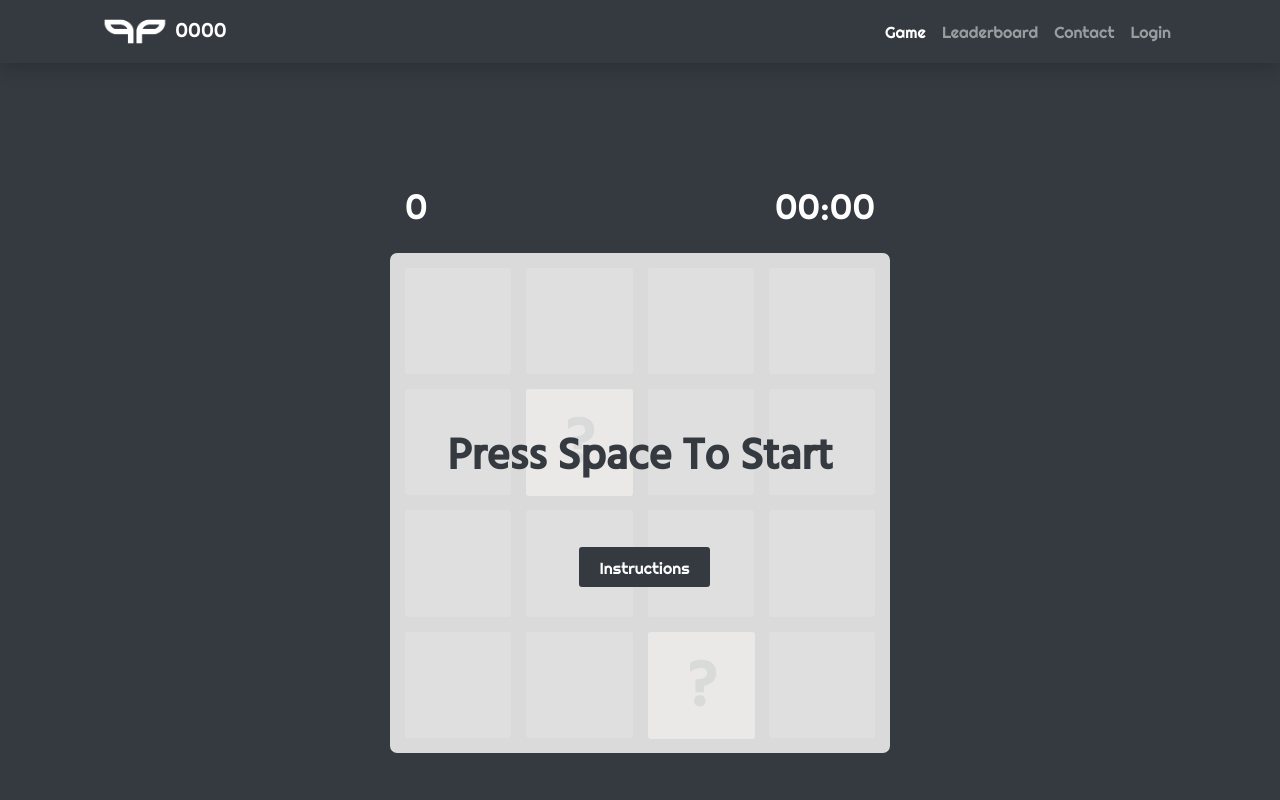
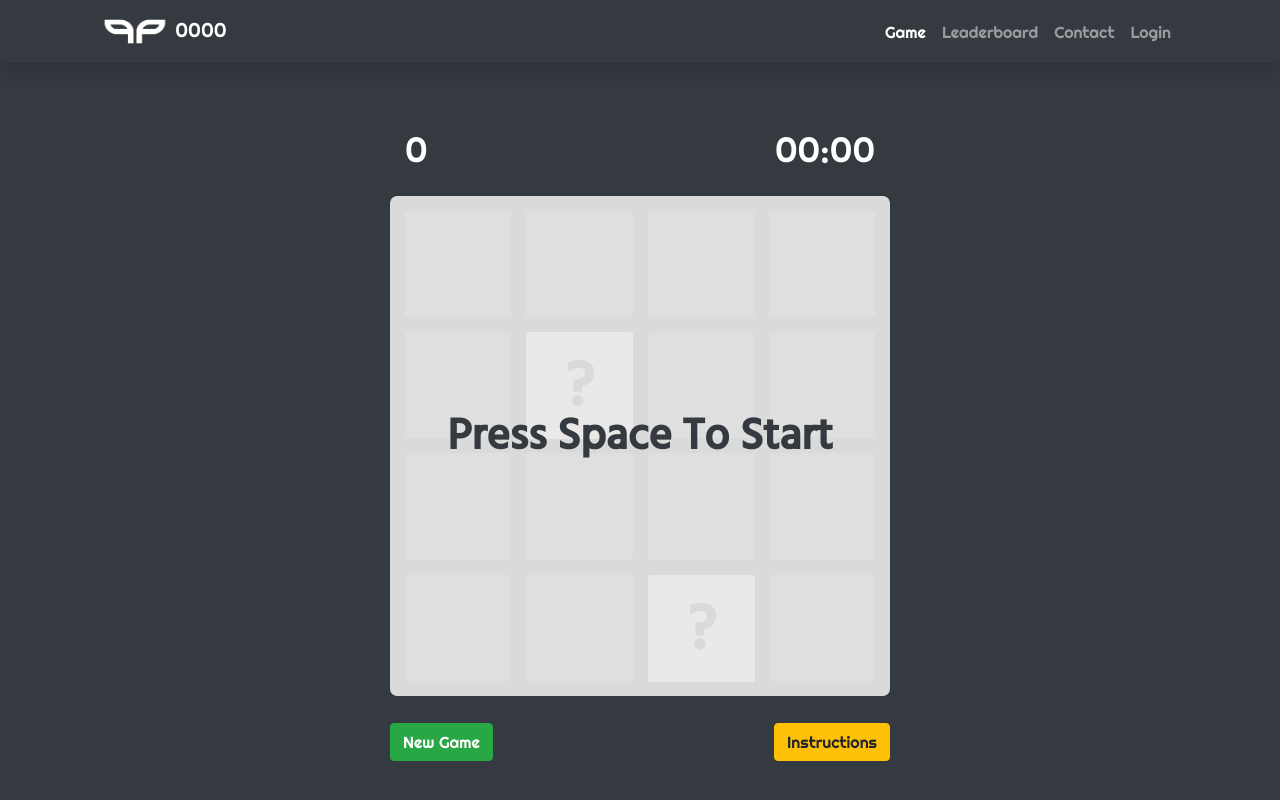
Before and after one commit to pauldstar/RevisionJunkies, a CodeIgniter app: page /database/ in a window 1280 px wide. Run offline with CodeIgniter, Linux system fonts and the light colour scheme; data that the repository does not hold is empty.

Commit message:
mod: fully dynamic config site_url mod: use base_url to load all assets add: new game and instructions buttons

```diff
--- a/application/config/config.php
+++ b/application/config/config.php
@@ -23,7 +23,7 @@ defined('BASEPATH') OR exit('No direct script access allowed');
 | a PHP script and you can easily do that on your own.
 |
 */
-$config['base_url'] = "http://{$_SERVER['SERVER_NAME']}/";
+$config['base_url'] = "{$_SERVER['REQUEST_SCHEME']}://{$_SERVER['SERVER_NAME']}/";
 
 /*
 |--------------------------------------------------------------------------
--- a/application/controllers/Pages.php
+++ b/application/controllers/Pages.php
@@ -4,8 +4,6 @@ class Pages extends QP_Controller
 {
 	public function game()
 	{
-		$this->load->helper('url');
-
 	  $data['title'] = 'game';
 
     $data['styles'] = self::load_asset('game', 'css');
--- a/application/core/QP_Controller.php
+++ b/application/core/QP_Controller.php
@@ -4,7 +4,9 @@ class QP_Controller extends Ci_Controller
 {
 	protected function load_asset($name, $ext)
   {
-		$path = "./assets/{$ext}/{$name}.{$ext}";
+		$this->load->helper('url');
+
+		$path = base_url("assets/{$ext}/{$name}.{$ext}");
 
 		switch ($ext)
 		{
--- a/application/views/game.php
+++ b/application/views/game.php
@@ -1,17 +1,14 @@
 <div class="section bg-dark fixed-top w-100 h-100" id="game-section">
 
-    <div class="text-white ml-auto mr-auto right-font" id="game-stats">
+  <div class="text-white ml-auto mr-auto right-font" id="game-header">
     <span id="game-score">0</span>
     <span class="float-right" id="game-timer">00:00</span>
   </div>
 
   <div class="ml-auto mr-auto" id="game-container">
-      <div class="hind-font" id="game-message">
-        <p id="game-desktop-msg">Press Space To Start</p>
-        <p id="game-mobile-msg">Tap To Start</p>
-        <div class="lower">
-          <a id="btn-instructions" href="#" data-toggle="modal" data-target="#modal-instructions">Instructions</a>
-        </div>
+    <div class="hind-font d-flex justify-content-center" id="game-message">
+      <p class="align-self-center" id="game-desktop-msg">Press Space To Start</p>
+      <p class="align-self-center" id="game-mobile-msg">Tap To Start</p>
     </div>
 
     <div id="grid-container">
@@ -42,8 +39,13 @@
     </div>
 
     <div id="tile-container"></div>
+  </div>
 
+  <div class="text-white ml-auto mr-auto right-font w-500" id="game-footer">
+    <button class="btn btn-success btn-new-game">New Game</button>
+    <button class="btn btn-warning float-right" data-toggle="modal" data-target="#modal-instructions">Instructions</button>
   </div>
+
 </div>
 
 <div class="modal fade modal-qtn" id="modal-qtn-boolean" tabindex="-1" role="dialog" aria-labelledby="true-false-modal" data-backdrop="static" aria-hidden="true">
@@ -159,7 +161,9 @@
         </button>
       </div>
       <div class="modal-body">
-        Your ranking:<br>
+        Congratulations. You have achieved a rare feat!<br /><br />
+        You are truly awesome!
+        <!-- Your ranking:<br>
         <br>
         First Place<br>
         <br>
@@ -169,7 +173,7 @@
         One Below<br>
         Two Below<br>
         <br>
-        Last Place
+        Last Place -->
       </div>
       <div class="modal-footer">
         <button type="button" class="btn btn-secondary" data-dismiss="modal">Close</button>
--- a/application/views/header.php
+++ b/application/views/header.php
@@ -2,7 +2,7 @@
   <div class="container">
   <nav class="navbar navbar-expand-lg navbar-dark right-font">
     <a class="navbar-brand" href="#">
-      <img src="./assets/images/logo-white-min.png" height="37px" alt="quepenny" />
+      <img src="<?= base_url('assets/images/logo-white-min.png') ?>" height="37px" alt="quepenny" />
       <span id="nav-hi-score">0000</span>
     </a>
     <button class="navbar-toggler" type="button" data-toggle="collapse" data-target="#navbarSupportedContent" aria-controls="navbarSupportedContent" aria-expanded="false" aria-label="Toggle navigation">
--- a/application/views/html.php
+++ b/application/views/html.php
@@ -7,7 +7,7 @@
     <title>quepenny ~ <?= $title ?></title>
     <link rel="stylesheet" href="https://stackpath.bootstrapcdn.com/bootstrap/4.3.1/css/bootstrap.min.css" integrity="sha384-ggOyR0iXCbMQv3Xipma34MD+dH/1fQ784/j6cY/iJTQUOhcWr7x9JvoRxT2MZw1T" crossorigin="anonymous">
     <link href="https://fonts.googleapis.com/css?family=Hind:500|Righteous&display=swap" rel="stylesheet">
-    <link href="./assets/css/qp.css" rel="stylesheet" type="text/css">
+    <link href="<?= base_url('assets/css/qp.css') ?>" rel="stylesheet" type="text/css">
 
     <?= $styles ?>
 
@@ -19,7 +19,7 @@
     <?= $footer ?>
 
     <script src="https://code.jquery.com/jquery-3.4.1.min.js" integrity="sha256-CSXorXvZcTkaix6Yvo6HppcZGetbYMGWSFlBw8HfCJo=" crossorigin="anonymous"></script>
-    <script>window.jQuery || document.write('<script src="assets/js/jquery-3.4.1.min.js">\x3C/script>')</script>
+    <script>window.jQuery || document.write('<script src="<?= base_url('assets//js/jquery-3.4.1.min.js') ?>">\x3C/script>')</script>
 
     <script src="https://cdnjs.cloudflare.com/ajax/libs/popper.js/1.14.7/umd/popper.min.js" integrity="sha384-UO2eT0CpHqdSJQ6hJty5KVphtPhzWj9WO1clHTMGa3JDZwrnQq4sF86dIHNDz0W1" crossorigin="anonymous"></script>
 
@@ -27,8 +27,8 @@
     <script>
       if (!window.jQuery.fn.modal)
       {
-        document.write('<script src="assets/js/bootstrap.min.js">\x3C/script>');
-        $('head').append('<link rel="stylesheet" href="assets/css/bootstrap.min.css">');
+        document.write('<script src="<?= base_url('assets/js/bootstrap.min.js') ?>">\x3C/script>');
+        $('head').append('<link rel="stylesheet" href="<?= base_url('assets/css/bootstrap.min.css') ?>">');
       }
     </script>
 
--- a/assets/css/game.css
+++ b/assets/css/game.css
@@ -29,15 +29,19 @@
   background-color: #dc3545!important;
 }
 
-#game-stats {
-  font-family: 'Righteous', cursive;
+#game-header {
   font-size: 2.2rem;
   width: 500px;
   padding: 0 15px 0 15px;
 }
 
+#game-footer {
+  width: 500px;
+  padding-top: 7px;
+}
+
 #game-section {
-  padding-top: 180px;
+  padding-top: 123px;
   touch-action: none;
 }
 
@@ -54,31 +58,11 @@
 }
 
 #game-container #game-message p {
-  font-family: 'Hind', sans-serif;
   font-size: 44px;
   font-weight: bold;
   height: 60px;
   line-height: 60px;
-  margin-top: 175px;
   color: #343A40;
-}
-
-.lower {
-  display: block;
-  margin-top: 59px;
-}
-
-#game-container #game-message a {
-  display: inline-block;
-  background: #343A40;
-  border-radius: 3px;
-  padding: 0 20px;
-  text-decoration: none;
-  color: #fff;
-  height: 40px;
-  line-height: 42px;
-  margin-left: 9px;
-  font-family: 'Righteous', cursive;
 }
 
 #game-mobile-msg {
@@ -147,6 +131,7 @@
 
 #game-container {
   margin-top: 20px;
+  margin-bottom: 20px;
   position: relative;
   padding: 15px;
   cursor: default;
@@ -444,13 +429,12 @@
     height: 280px;
   }
   #game-section {
-    padding-top: 135px;
+    padding-top: 98px;
   }
   #game-container #game-message p {
     font-size: 30px;
     height: 30px;
     line-height: 30px;
-    margin-top: 90px;
   }
   #game-mobile-msg {
     display: block;
@@ -458,9 +442,12 @@
   #game-desktop-msg {
     display: none;
   }
-  #game-stats {
+  #game-header {
     width: 280px;
     font-size: 1.8rem;
+  }
+  #game-footer {
+    width: 280px;
   }
   #grid-container {
     position: absolute;
--- a/assets/js/game.js
+++ b/assets/js/game.js
@@ -29,7 +29,7 @@ var Game = (_=>
     if (_gameOver())
     {
       let status = _status['lost'] ? 'lost' : 'won';
-      Modal.gameOverAlert(status);
+      setTimeout(_=> Modal.gameOverAlert(status), 1500);
     }
   }
 
@@ -315,9 +315,8 @@ var Grid = (_=>
 
         if (tile)
         {
-          let
-            positions = _findFarthestPosition(cell, vector),
-            next = _cellContent(positions.next);
+          let positions = _findFarthestPosition(cell, vector),
+              next = _cellContent(positions.next);
           // Only one merger per row traversal?
           let isMergeable = next && !next.parentTiles &&
             _isSameNumberClass(next.getIntValue(), tile.getIntValue());
@@ -569,7 +568,10 @@ var GridDisplay = (_=>
       _gameSection = '#game-section',
       _$gameMsg = $('#game-message'),
       _$gameScore = $('#game-score'),
+      _$newGameBtn = $('.btn-new-game'),
       _$currentNewTile;
+
+  _$newGameBtn.click(Game.start);
 
   function _tilesValuesAreSet()
   {
@@ -632,9 +634,9 @@ var GridDisplay = (_=>
 
 		if (!_$currentNewTile.length) return;
 
-    if (_$gameMsg.css('display') === 'block')
+    if (_$gameMsg.css('visibility') === 'visible')
     {
-      _$gameMsg.css('display', 'none');
+      _$gameMsg.css('visibility', 'hidden');
       return;
     }
 
@@ -716,11 +718,9 @@ var GridDisplay = (_=>
 
 var Input = (_=>
 {
-  let _$newGameBtn = $('.btn-new-game'),
-      _gestures = new Hammer(document);
+  let _gestures = new Hammer(document);
 
   $(document).on('keydown', _input);
-  _$newGameBtn.click(Game.restart);
   _gestures.get('pan').set({ direction: Hammer.DIRECTION_ALL });
   _gestures.on('panstart tap', _input);
 
@@ -737,10 +737,9 @@ var Input = (_=>
 	function _clickInput(e)
 	{
     let $target = $(e.target);
-    if ($target.is('#btn-instructions')) return;
 
-    let isGridClick = $target.is('#game-section') ||
-    $target.parents('#game-section').length !== 0;
+    let isGridClick = $target.is('#game-container') ||
+    $target.parents('#game-container').length !== 0;
 
     let isModalClick = $target.is('.modal') ||
       $target.parents('.modal').length !== 0;
```
Lines whose indentation alone changed are shown as unchanged.
